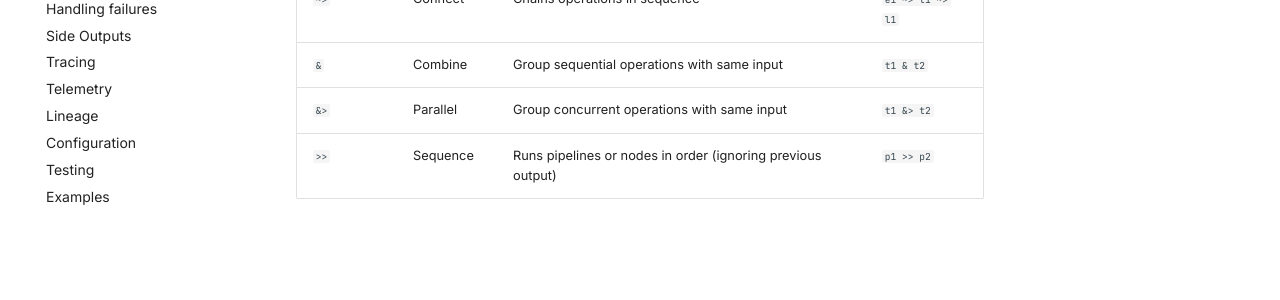
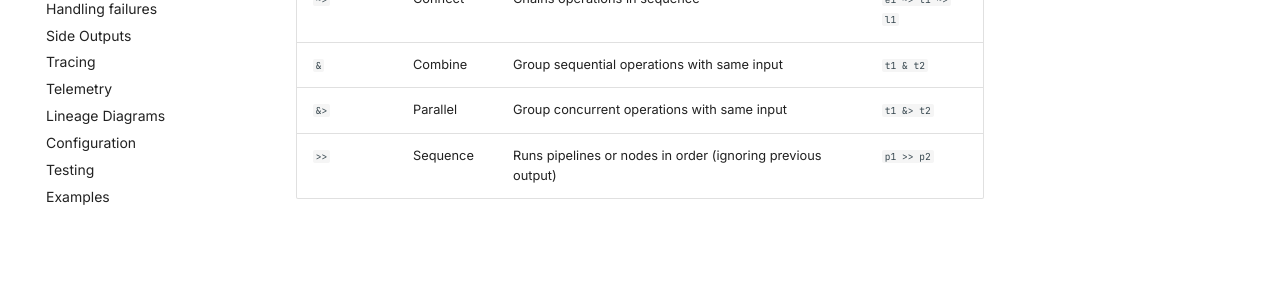
Before and after one commit to mattlianje/etl4s, an MkDocs documentation site: the page built from docs/operators.md, in a window 1280 px wide. Shown: the part 291-591 px from the top of the page. Built offline with MkDocs 1.6.1 and Material for MkDocs 9.7.7, drawn with Linux system fonts in a browser that asks for light colours; comment, search, counter and statistics services are not loaded.

Commit message:
Update mkdocs.yml

```diff
--- a/mkdocs.yml
+++ b/mkdocs.yml
@@ -39,7 +39,7 @@ nav:
   - Side Outputs: logs.md
   - Tracing: trace.md
   - Telemetry: opentelemetry.md
-  - Lineage: lineage.md
+  - Lineage Diagrams: lineage.md
   - Configuration: config.md
   - Testing: testing.md
   - Examples: examples.md
```
